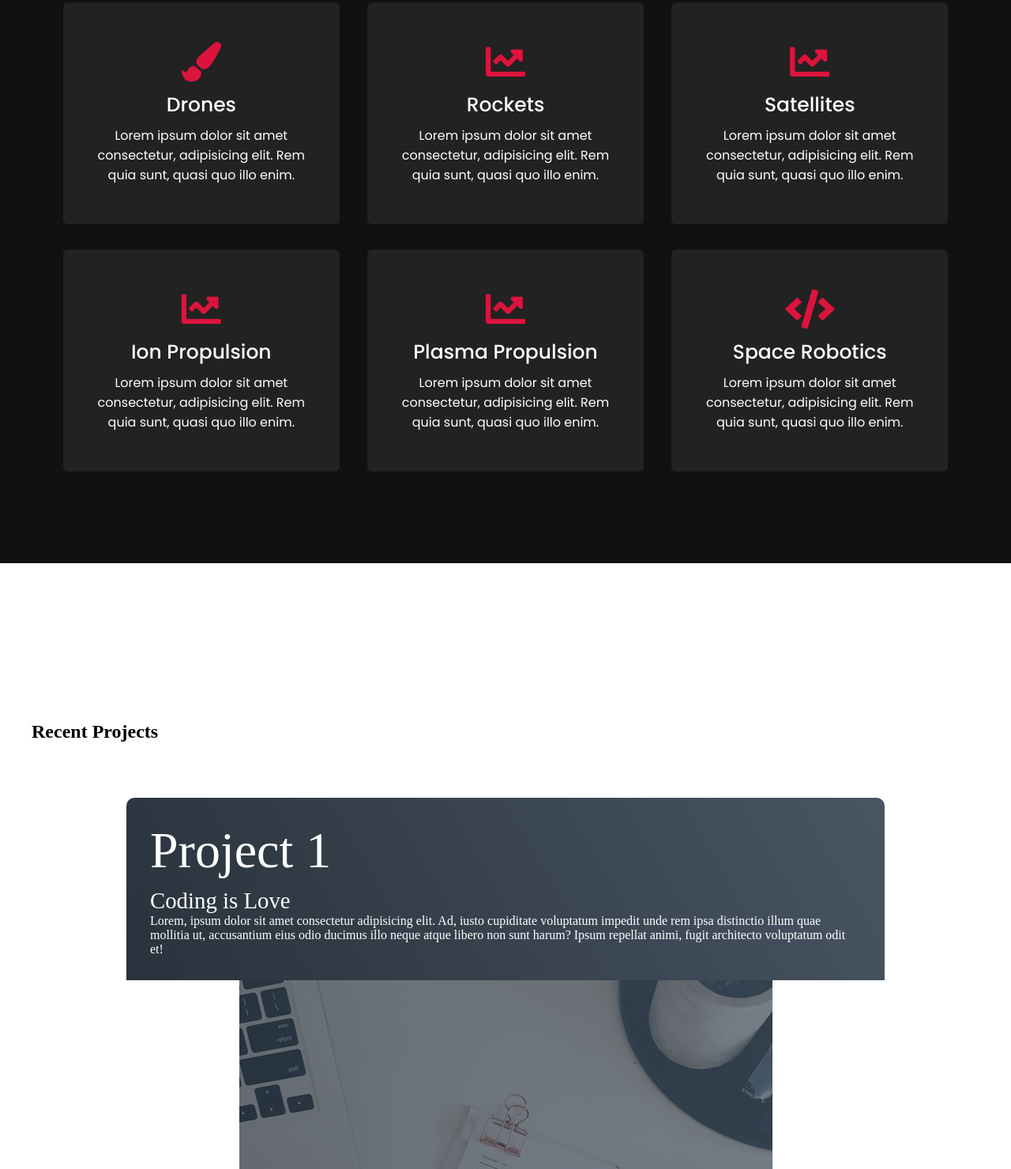
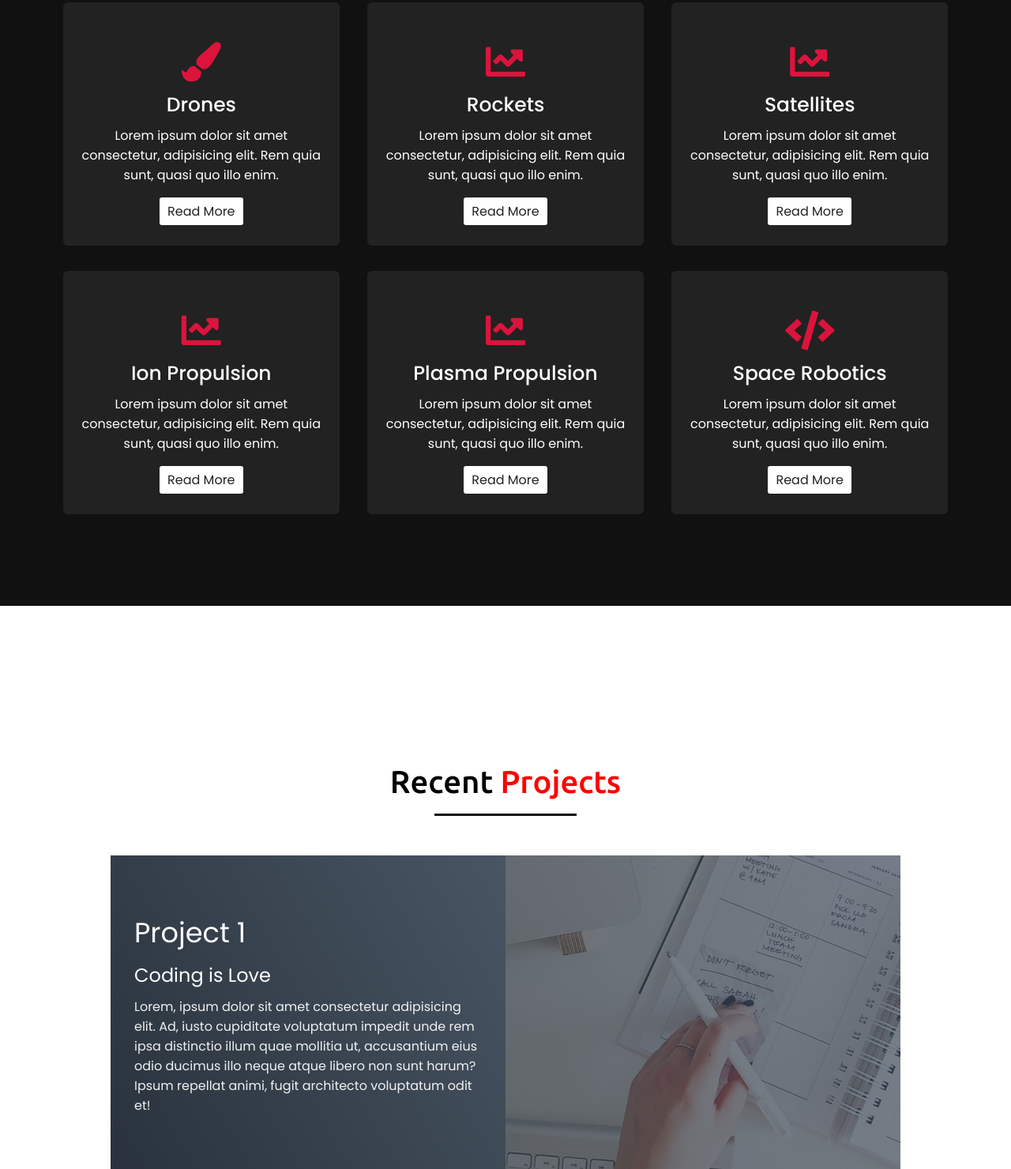
Before and after one commit to chaitanya360/known-arrow, a plain HTML site: page index.html in a window 1280 px wide. Shown: the part 1737-3217 px from the top of the page at 79% size. Drawn offline with nearby package versions, Linux system fonts and the light colour scheme.

Commit message:
changed project added social logins"

```diff
--- a/index.html
+++ b/index.html
@@ -75,6 +75,7 @@
                         <i class="fas fa-paint-brush"></i>
                         <div class="text">Drones</div>
                         <p>Lorem ipsum dolor sit amet consectetur, adipisicing elit. Rem quia sunt, quasi quo illo enim.</p>
+                        <a class="btn" href="#">Read More</a>
                     </div>
                 </div>
                 <div class="card">
@@ -82,6 +83,7 @@
                         <i class="fas fa-chart-line"></i>
                         <div class="text">Rockets</div>
                         <p>Lorem ipsum dolor sit amet consectetur, adipisicing elit. Rem quia sunt, quasi quo illo enim.</p>
+                        <a class="btn">Read More</a>
                     </div>
                 </div>
                 <div class="card">
@@ -89,6 +91,7 @@
                         <i class="fas fa-chart-line"></i>
                         <div class="text">Satellites</div>
                         <p>Lorem ipsum dolor sit amet consectetur, adipisicing elit. Rem quia sunt, quasi quo illo enim.</p>
+                        <a class="btn">Read More</a>
                     </div>
                 </div>
                 <div class="card">
@@ -96,6 +99,7 @@
                         <i class="fas fa-chart-line"></i>
                         <div class="text">Ion Propulsion</div>
                         <p>Lorem ipsum dolor sit amet consectetur, adipisicing elit. Rem quia sunt, quasi quo illo enim.</p>
+                        <a class="btn">Read More</a>
                     </div>
                 </div>
                 <div class="card">
@@ -103,6 +107,7 @@
                         <i class="fas fa-chart-line"></i>
                         <div class="text">Plasma Propulsion</div>
                         <p>Lorem ipsum dolor sit amet consectetur, adipisicing elit. Rem quia sunt, quasi quo illo enim.</p>
+                        <a class="btn">Read More</a>
                     </div>
                 </div>
                 <div class="card">
@@ -110,6 +115,7 @@
                         <i class="fas fa-code"></i>
                         <div class="text">Space Robotics</div>
                         <p>Lorem ipsum dolor sit amet consectetur, adipisicing elit. Rem quia sunt, quasi quo illo enim.</p>
+                        <a class="btn">Read More</a>
                     </div>
                 </div>
             </div>
@@ -121,7 +127,7 @@
 <section class="project" id="projects">
     <div class="projects container">
       <div class="projects-header">
-        <h1 class="section-title">Recent <span>Projects</span></h1>
+        <h1 class="title">Recent <span>Projects</span></h1>
       </div>
       <div class="all-projects">
         <div class="project-item">
@@ -197,6 +203,11 @@
                     <img src="images/profile-1.jpeg" alt="">
                     <div class="text">Someone name</div>
                     <p>Lorem ipsum dolor sit amet consectetur adipisicing elit.</p>
+                    <div class="social-logins-container">
+                        <i class="fab fa-linkedin"></i>
+                        <i class="fab fa-twitter-square"></i>
+                        <i class="fab fa-instagram-square"></i>
+                        </div>
                     </div>
                 </div>
                 <div class="card">
@@ -204,6 +215,11 @@
                         <img src="images/profile-2.jpeg" alt="">
                         <div class="text">Someone name</div>
                         <p>Lorem ipsum dolor sit amet consectetur adipisicing elit.</p>
+                        <div class="social-logins-container">
+                            <i class="fab fa-linkedin"></i>
+                            <i class="fab fa-twitter-square"></i>
+                            <i class="fab fa-instagram-square"></i>
+                        </div>
                     </div>
                 </div>
                 <div class="card">
@@ -211,6 +227,11 @@
                         <img src="images/profile-3.jpeg" alt="">
                         <div class="text">Someone name</div>
                         <p>Lorem ipsum dolor sit amet consectetur adipisicing elit.</p>
+                        <div class="social-logins-container">
+                            <i class="fab fa-linkedin"></i>
+                            <i class="fab fa-twitter-square"></i>
+                            <i class="fab fa-instagram-square"></i>
+                        </div>
                     </div>
                 </div>
                 <div class="card">
@@ -218,6 +239,11 @@
                         <img src="images/profile-4.jpeg" alt="">
                         <div class="text">Someone name</div>
                         <p>Lorem ipsum dolor sit amet consectetur adipisicing elit.</p>
+                        <div class="social-logins-container">
+                            <i class="fab fa-linkedin"></i>
+                            <i class="fab fa-twitter-square"></i>
+                            <i class="fab fa-instagram-square"></i>
+                        </div>
                     </div>
                 </div>
                 <div class="card">
@@ -225,6 +251,11 @@
                         <img src="images/profile-5.jpeg" alt="">
                         <div class="text">Someone name</div>
                         <p>Lorem ipsum dolor sit amet consectetur adipisicing elit.</p>
+                        <div class="social-logins-container">
+                            <i class="fab fa-linkedin"></i>
+                            <i class="fab fa-twitter-square"></i>
+                            <i class="fab fa-instagram-square"></i>
+                        </div>
                     </div>
                 </div>
             </div>
--- a/style.css
+++ b/style.css
@@ -291,7 +291,8 @@ section .title::after {
   background: #222;
   text-align: center;
   border-radius: 6px;
-  padding: 50px 25px;
+  padding: 50px 15px;
+  padding-bottom: 10px;
   cursor: pointer;
   transition: all 0.3s ease;
   /* cj. added margin here for row gap */
@@ -303,9 +304,33 @@ section .title::after {
 .services .serv-content .card .box {
   transition: all 0.3s ease;
 }
+
+.social-logins-container {
+  display: flex;
+  max-width: 200px;
+  margin-top: 0.8rem;
+}
+
+.social-logins-container i {
+  cursor: pointer;
+  font-size: 1.8rem;
+  margin: 5px;
+}
+
+/* .cj added btn style */
+.services .serv-content .card .box .btn {
+  display: block;
+  background-color: white;
+  color: #222;
+  width: fit-content;
+  margin: 1rem auto;
+  padding: 5px 10px;
+  border-radius: 3px;
+}
 .services .serv-content .card:hover .box {
   transform: scale(1.05);
 }
+
 .services .serv-content .card i {
   font-size: 50px;
   color: crimson;
@@ -327,6 +352,11 @@ section .title::after {
   margin: 0 auto;
   padding: 100px 0;
 }
+
+/* color changed */
+#projects .projects-header .title span {
+  color: red;
+}
 #projects .projects-header h1 {
   margin-bottom: 50px;
 }
@@ -336,17 +366,26 @@ section .title::after {
   justify-content: center;
   flex-direction: column;
 }
+
 #projects .project-item {
   display: flex;
   align-items: center;
+  flex-direction: row;
   justify-content: center;
-  flex-direction: column;
-  width: 80%;
-  margin: 20px auto;
+  width: 100%;
+  max-width: 1000px;
+  margin: 0px auto;
   overflow: hidden;
-  border-radius: 10px;
+  /* border-radius: 10px; */
+  height: 400px;
+}
+
+/* cj. alternative direction */
+#projects .all-projects > :nth-child(even) {
+  flex-direction: row-reverse;
 }
 #projects .project-info {
+  font-family: "Poppins", sans-serif;
   padding: 30px;
   flex-basis: 50%;
   height: 100%;
@@ -358,21 +397,22 @@ section .title::after {
   color: white;
 }
 #projects .project-info h1 {
-  font-size: 4rem;
-  font-weight: 500;
+  font-size: 2.2rem;
+  font-weight: 400;
 }
 #projects .project-info h2 {
-  font-size: 1.8rem;
-  font-weight: 500;
-  margin-top: 10px;
+  font-size: 1.5rem;
+  font-weight: 400;
+  margin: 10px 0px;
 }
 #projects .project-info p {
-  color: white;
+  color: rgba(255, 255, 255, 0.925);
 }
 #projects .project-img {
   flex-basis: 50%;
-  height: 300px;
+  height: fit-content;
   overflow: hidden;
+  object-fit: fill;
   position: relative;
 }
 #projects .project-img:after {
```
Lines whose indentation alone changed are shown as unchanged.
